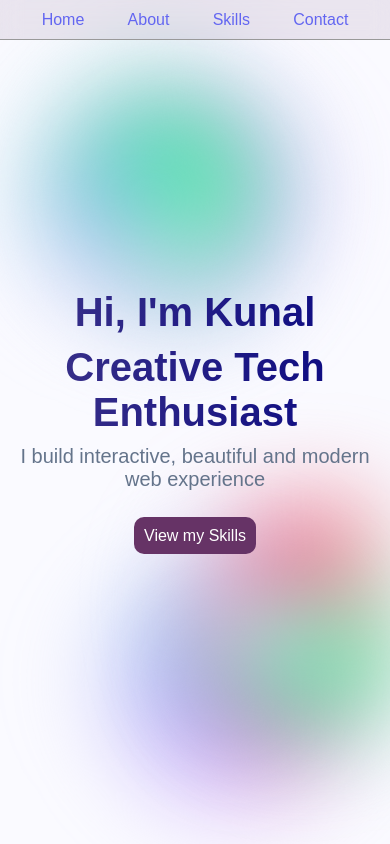
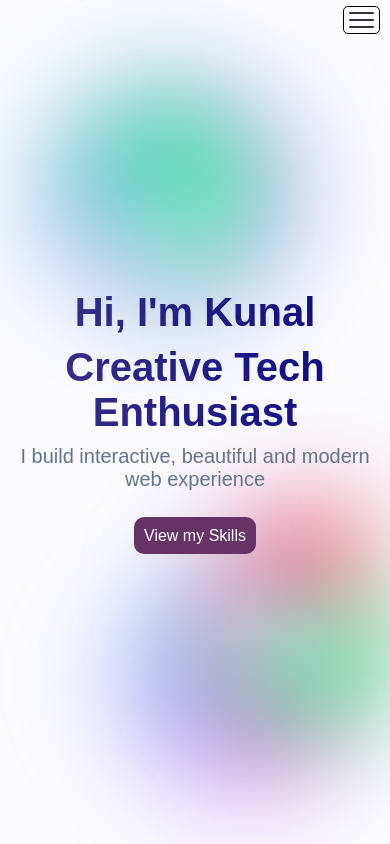
Before and after one commit to itsDevKunal/itskunal, a Next.js app: page / in a window 390 px wide. Shown: the top 844 px of the page. Built offline with nearby package versions, Linux system fonts and the light colour scheme.

Commit message:
new navbar for mobile

```diff
--- a/components/navbar.js
+++ b/components/navbar.js
@@ -1,10 +1,11 @@
 'use client';
 import Link from 'next/link';
 import styles from './navbar.module.css';
-import { useEffect } from 'react';
+import { useEffect, useState } from 'react';
 import { useRouter } from 'next/navigation';
 
 export default function Navbar() {
+  const [toggle, setToggle] = useState(false);
   const router = useRouter();
   useEffect(() => {
     // Scroll to the target with an offset when the page loads
@@ -34,7 +35,14 @@ export default function Navbar() {
   };
 
   return (
-    <nav className={styles.navbar}>
+    <>
+      <div className={`${styles.background} ${toggle ? styles.backgroundOpen : ''}`} onClick={() => setToggle(false)}></div>
+      <div className={styles.hamburger} onClick={() => setToggle(!toggle)}>
+        <div className={styles.line}></div>
+        <div className={styles.line}></div>
+        <div className={styles.line}></div>
+      </div>
+      <nav className={`${styles.navbar} ${toggle ? styles.navbarOpen : ''}`}>
         <img className={styles.mypic} src="/pp.png" alt="mypic" />
         <ul>
           <li><Link href='/'>Home</Link></li>
@@ -43,5 +51,6 @@ export default function Navbar() {
           <li><Link href='/contact'>Contact</Link></li>
         </ul>
       </nav>
+    </>
   );
 }
--- a/components/navbar.module.css
+++ b/components/navbar.module.css
@@ -5,8 +5,8 @@
   padding: 0 20px;
   position: fixed;
   top: 10px;
-  left: 50%;
-  transform: translateX(-50%);
+  right: 50%;
+  transform: translateX(50%);
   border: 1px solid #999;
   border-radius: 20px;
   width: 90%;
@@ -45,19 +45,82 @@
   border: 1px solid black;
 }
 
+.hamburger {
+  display: none;
+}
+
+.background {
+  display: none;
+}
+
 @media (max-width: 900px) {
+  .hamburger {
+    display: block;
+    border: 1px solid black;
+    position: fixed;
+    right: 10px;
+    top: 6px;
+    z-index: 10;
+    border-radius: 5px;
+  }
+
+  .line {
+    background-color: #333;
+    height: 2px;
+    width: 25px;
+    margin: 5px;
+    border-radius: 20px;
+  }
+
+  .background {
+    position: fixed;
+    top: 50%;
+    left: 50%;
+    transform: translate(-50%, -50%);
+    height: 100vh;
+    width: 100vw;
+    backdrop-filter: blur(10px);
+    z-index: 2;
+    scale: 0;
+    transition: all 0.3s ease;
+    display: block;
+  }
+
+  .backgroundOpen {
+    scale: 1;
+  }
+
   .navbar {
+    flex-direction: column;
     border-radius: 0;
     border: none;
     border-bottom: 1px solid #999;
-    width: 100%;
-    left: 0;
-    top: 0;
+    height: calc(100vh - 40px);
+    right: -400px;
+    width: 200px;
+    top: 40px;
     transform: translateX(0);
+    border-radius: 20px 0 0 0;
+    align-items: center;
+    background-color: rgba(255, 255, 255, 0.5);
+    transition: right 0.3s ease;
+  }
+
+  .navbarOpen {
+    right: 0;
   }
 
   .navbar ul {
+    flex-direction: column;
     width: 100%;
+    align-items: center;
+    justify-content: center;
+    gap: 30px;
+    margin-top: 70px;
+  }
+
+  .navbar ul li a {
+    font-size: large;
   }
 
   .mypic {
```
Lines whose indentation alone changed are shown as unchanged.
